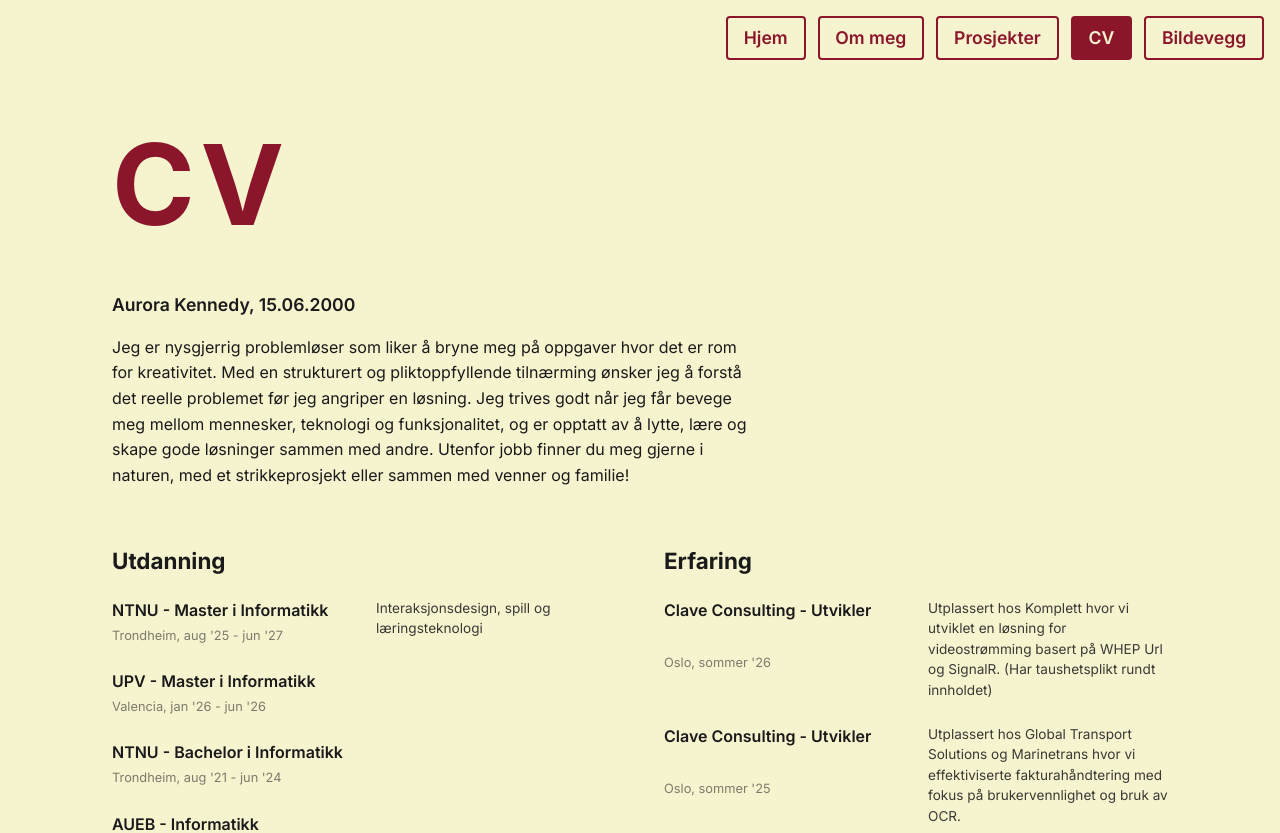
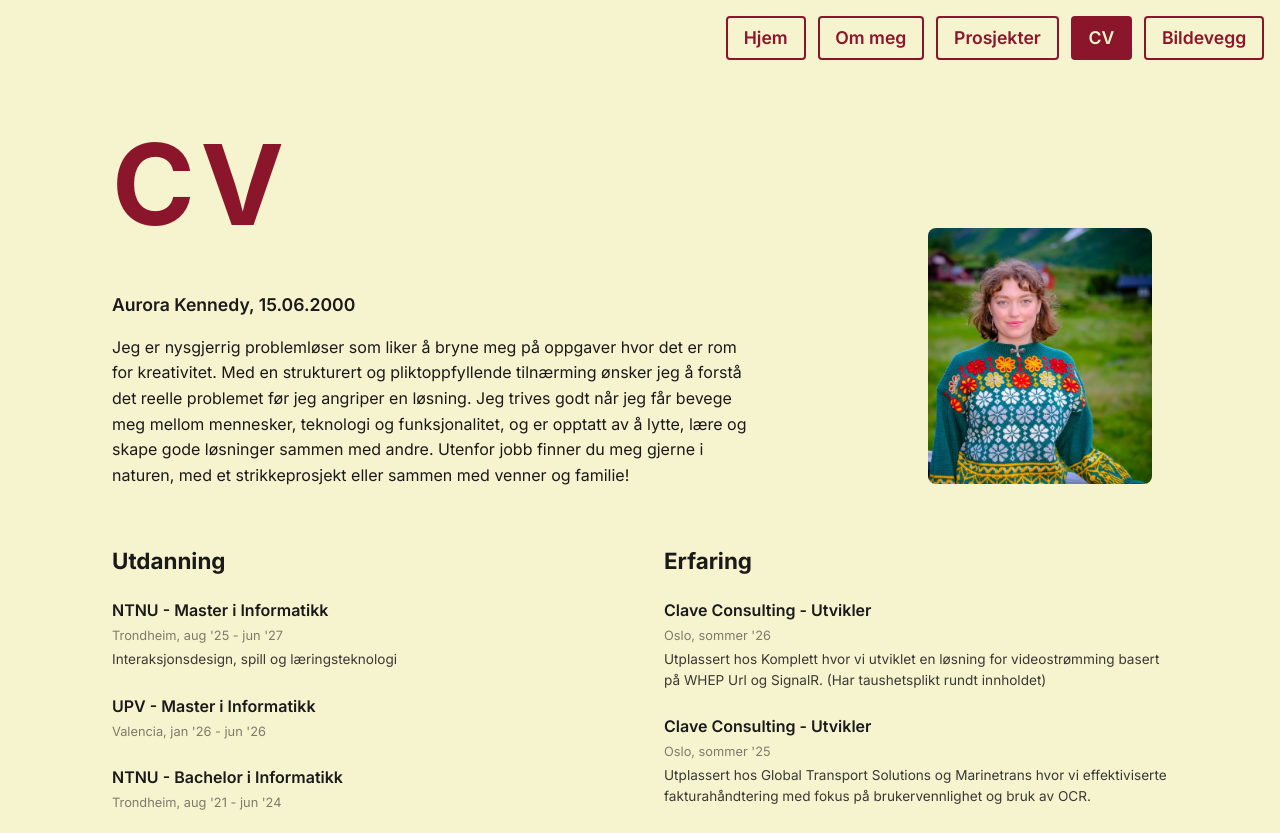
Before and after one commit to aurorakennedy/hjemmesnekk, a React (Vite) app: page /cv in a window 1280 px wide. Shown: the top 833 px of the page. Built offline with nearby package versions, Linux system fonts and the light colour scheme; a web font is replaced by a local one.

Commit message:
Add CV image and enhance layout in Cv component

```diff
--- a/src/data/projects.ts
+++ b/src/data/projects.ts
@@ -33,7 +33,7 @@ export const prosjekter: ProjectEntry[] = [
     intro:
       "OpenEmojiPlatform er en Android-app for å utforske emojier, slå opp betydning, historikk og design, og enkelt kopiere dem. Appen var basert på nettsiden Emojipedia fra Zedge AS og skulle fungere som en forløper til den offisielle Emojipedia-appen, med funksjoner som søk, favoritter, en emoji-quiz og nyhetsfeed.",
     learned:
-      "Å få prøve meg som scrum master ble et av høydepunktene i prosjektet – jeg trivdes godt i rollen, og fikk endelig teste smidig utvikling i praksis og ikke bare fra pensum. I tillegg var det mitt første møte med å bygge en Android-app, og første gang jeg jobbet med et reelt kundeprosjekt. Her lærte jeg hvor viktig det er med god kommunikasjon med kunden underveis, slik at vi var på samme side og landet på en løsning som både dekket ønskene deres og var realistisk å få til på tiden og erfaringen vi hadde.",
+      "Å få prøve meg som scrum master ble et av høydepunktene i prosjektet, jeg trivdes godt i rollen, og fikk endelig teste smidig utvikling i praksis og ikke bare fra pensum. I tillegg var det mitt første møte med å bygge en Android-app, og første gang jeg jobbet med et reelt kundeprosjekt. Her lærte jeg hvor viktig det er med god kommunikasjon med kunden underveis, slik at vi var på samme side og landet på en løsning som både dekket ønskene deres og var realistisk å få til på tiden og erfaringen vi hadde.",
     tech: ["Kotlin", "Jetpack Compose"],
     github: "https://github.com/ITP2-G15/OpenEmojiPlatform/blob/main/README.md",
   },
--- a/src/pages/Cv.css
+++ b/src/pages/Cv.css
@@ -7,6 +7,15 @@
   max-width: 70rem;
   padding: 1.5rem 2rem 2rem;
   margin: 0 auto;
+  display: flex;
+  align-items: flex-start;
+  justify-content: space-between;
+  gap: 2rem;
+}
+
+.cv-header-text {
+  flex: 1;
+  min-width: 0;
 }
 
 .cv-title {
@@ -31,6 +40,24 @@
   line-height: 1.6;
   color: var(--color-black);
   margin: 0 0 1.5rem;
+}
+
+.cv-img-frame {
+  width: clamp(8rem, 30vw, 14rem);
+  height: clamp(14rem, 30vw, 16rem);
+  border-radius: 0.5rem;
+  overflow: hidden;
+  margin-top: 8rem;
+  margin-right: 1rem;
+}
+
+.cv-img {
+  width: 90%;
+  height: 85%;
+  object-fit: cover;
+  object-position: 10% 0%;
+  transform: scale(1.4);
+  display: block;
 }
 
 .cv-content {
@@ -66,14 +93,9 @@
 }
 
 .cv-entry {
-  display: grid;
-  grid-template-columns: minmax(11rem, 15rem) 1fr;
-  grid-template-areas:
-    "title detail"
-    "meta detail";
-  column-gap: 1.5rem;
-  row-gap: 0.25rem;
-  align-items: start;
+  display: flex;
+  flex-direction: column;
+  gap: 0.25rem;
   margin-bottom: 1.5rem;
 }
 
@@ -112,7 +134,7 @@
 
 .cv-tech-item {
   font-family: "Inter", sans-serif;
-  font-size: 0.9rem;
+  font-size: 1rem;
   color: var(--color-black);
 }
 
@@ -135,7 +157,9 @@
   .cv-content {
     padding: 0 1.25rem 3rem;
   }
-
+  .cv-img-frame {
+    display: none;
+  }
   .cv-columns {
     grid-template-columns: 1fr;
     gap: 0;
--- a/src/pages/Cv.tsx
+++ b/src/pages/Cv.tsx
@@ -4,8 +4,8 @@ import Navbar from "../components/Navbar";
 
 type CvEntry = {
   title: string;
+  meta: string;
   detail?: string;
-  meta: string;
 };
 
 type TechEntry = {
@@ -19,8 +19,8 @@ const intro =
 const utdanning: CvEntry[] = [
   {
     title: "NTNU - Master i Informatikk",
+    meta: "Trondheim, aug '25 - jun '27",
     detail: "Interaksjonsdesign, spill og læringsteknologi",
-    meta: "Trondheim, aug '25 - jun '27",
   },
   {
     title: "UPV - Master i Informatikk",
@@ -43,15 +43,15 @@ const utdanning: CvEntry[] = [
 const erfaring: CvEntry[] = [
   {
     title: "Clave Consulting - Utvikler",
+    meta: "Oslo, sommer '26",
     detail:
       "Utplassert hos Komplett hvor vi utviklet en løsning for videostrømming basert på WHEP Url og SignalR. (Har taushetsplikt rundt innholdet)",
-    meta: "Oslo, sommer '26",
   },
   {
     title: "Clave Consulting - Utvikler",
+    meta: "Oslo, sommer '25",
     detail:
       "Utplassert hos Global Transport Solutions og Marinetrans hvor vi effektiviserte fakturahåndtering med fokus på brukervennlighet og bruk av OCR.",
-    meta: "Oslo, sommer '25",
   },
   {
     title: "Bekkestua Sko - Butikkmedarbeider",
@@ -62,28 +62,28 @@ const erfaring: CvEntry[] = [
 const prosjekter: CvEntry[] = [
   {
     title: "kennedy.no",
+    meta: "Trondheim, sommer '23",
     detail: "Egen nettside",
-    meta: "Trondheim, sommer '23",
   },
   {
     title: "Studentersamfundet i Trondheim",
+    meta: "Trondheim, aug '21 - '24",
     detail: "Barista og Kaféansvarlig",
-    meta: "Trondheim, aug '21 - '24",
   },
   {
     title: "Bachelorprosjektet",
+    meta: "Trondheim, jan '24 - jun '24",
     detail: "For Zedge hvor vi laget OpenEmojiPlatform",
-    meta: "Trondheim, jan '24 - jun '24",
   },
   {
     title: "Online Linjeforening",
+    meta: "Trondheim, jan '22 - aug '23",
     detail: "Bedriftkomiteen",
-    meta: "Trondheim, jan '22 - aug '23",
   },
   {
     title: "Øyafestivalen",
+    meta: "Oslo, aug '22 & aug '25",
     detail: "Opprigg og nedrigg",
-    meta: "Oslo, aug '22 & aug '25",
   },
 ];
 
@@ -116,8 +116,8 @@ const CvSection = ({
     {entries.map((entry) => (
       <div className="cv-entry" key={entry.title}>
         <h3 className="cv-entry-title">{entry.title}</h3>
+        <span className="cv-entry-meta">{entry.meta}</span>
         {entry.detail && <p className="cv-entry-detail">{entry.detail}</p>}
-        <span className="cv-entry-meta">{entry.meta}</span>
       </div>
     ))}
   </section>
@@ -128,9 +128,18 @@ const Cv = () => {
     <div className="cv">
       <Navbar />
       <header className="cv-header">
-        <h1 className="cv-title">CV</h1>
-        <p className="cv-name">Aurora Kennedy, 15.06.2000</p>
-        <p className="cv-intro">{intro}</p>
+        <div className="cv-header-text">
+          <h1 className="cv-title">CV</h1>
+          <p className="cv-name">Aurora Kennedy, 15.06.2000</p>
+          <p className="cv-intro">{intro}</p>
+        </div>
+        <div className="cv-img-frame">
+          <img
+            className="cv-img"
+            src="/images/cv/cv.jpeg"
+            alt="CV bilde av Aurora"
+          />
+        </div>
       </header>
 
       <section className="cv-content">
```
Also changed, not shown: public/images/cv/cv.jpeg (added).
